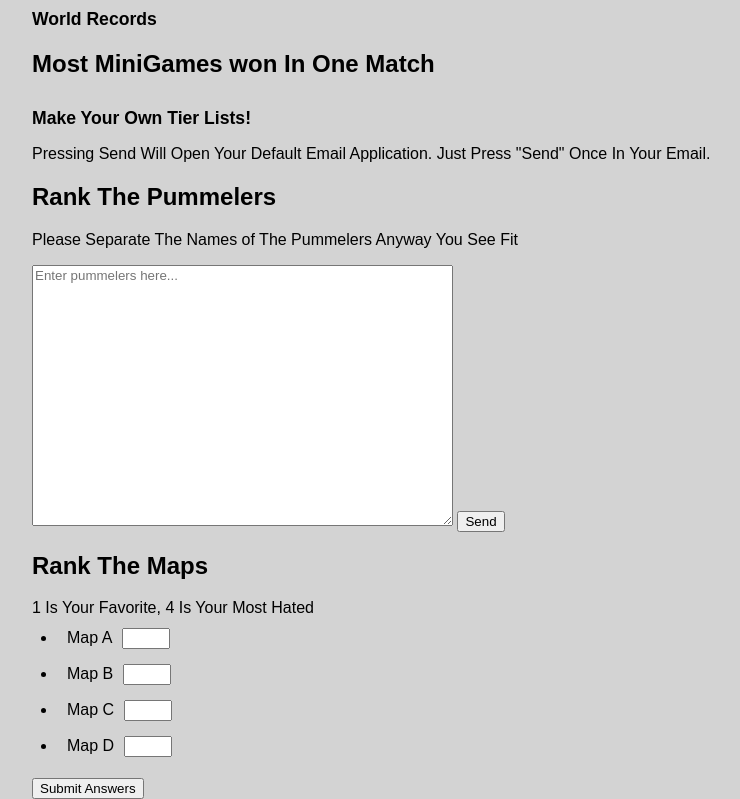
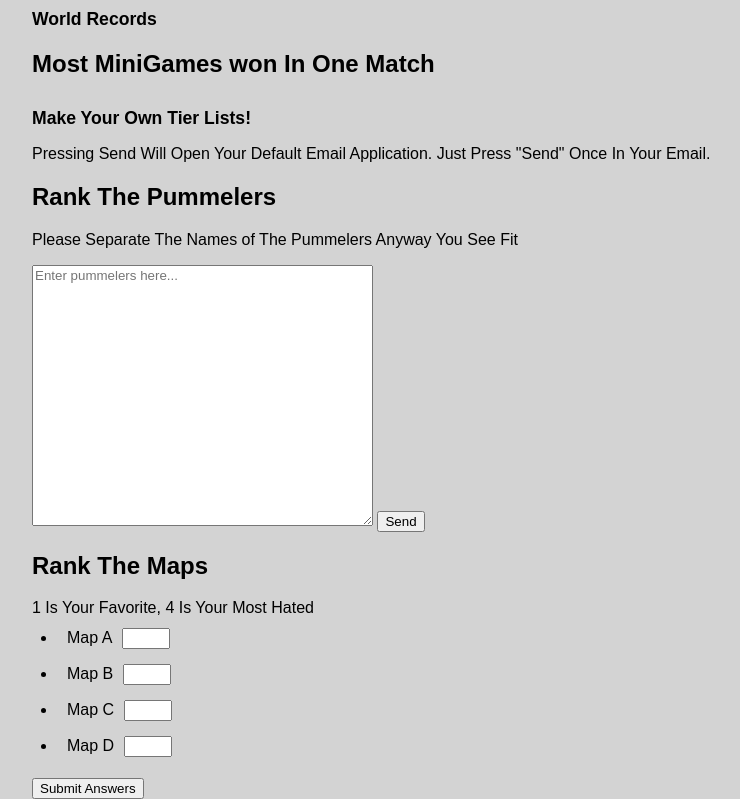
Before and after one commit to ETGol/Pummel-Website, a plain HTML site: page index.html in a window 1280 px wide. Shown: the part 1223-2022 px from the top of the page, without its empty margins (286-1026 px from the left). Drawn offline with Linux system fonts and the light colour scheme.

Commit message:
Update index.html

```diff
--- a/index.html
+++ b/index.html
@@ -255,7 +255,7 @@
             <form action="mailto:normspummelparty@gmail.com" method="post" enctype="text/plain">
                 <h1>Rank The Pummelers</h1>
                 <p>Please Separate The Names of The Pummelers Anyway You See Fit</p>
-            <textarea id="ranked-names" name="ranked-names" rows="17" cols="50" placeholder="Enter pummelers here..."></textarea>
+            <textarea id="ranked-names" name="ranked-names" rows="17" cols="40" placeholder="Enter pummelers here..."></textarea>
             <input type="submit" value="Send">
 
 
```
